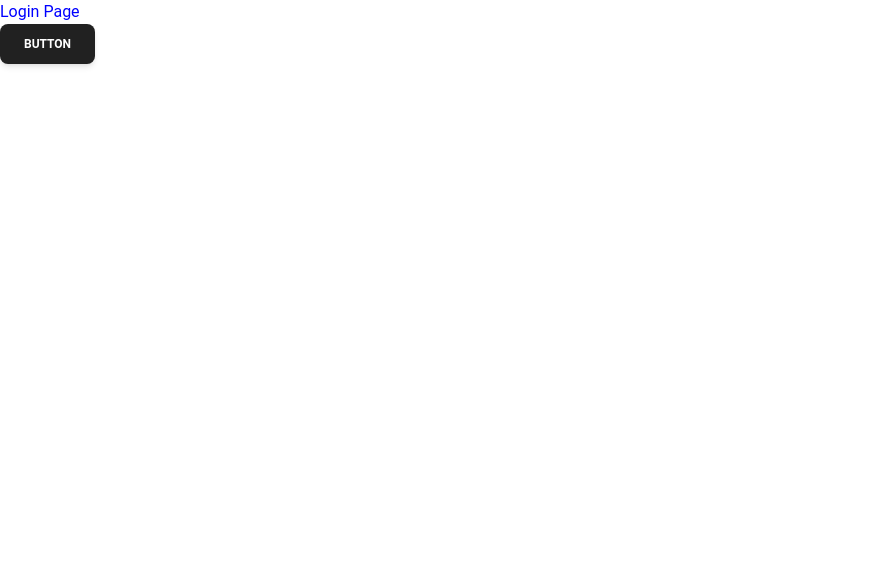
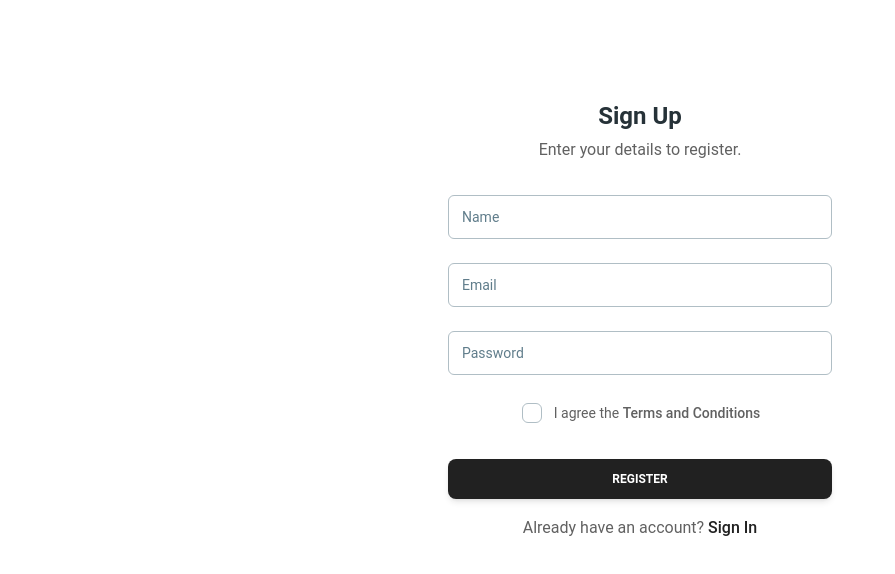
Before and after one commit to Harshbhama/Next-Typescript-SocialNtwk-FE, a Next.js app: page / in a window 1280 px wide. Shown: the top 574 px of the page, without its empty margins (0-895 px from the left). Built offline with nearby package versions, Linux system fonts and the light colour scheme.

Commit message:
add login/register react

```diff
--- /dev/null
+++ b/apis/Login/LoginApi.tsx
@@ -0,0 +1,51 @@
+
+import axios from "axios";
+
+interface Body {
+  email: String,
+  password: String,
+  name: String
+}
+
+export const LoginApi = (body:Body, checkForLogin: String) => {
+  console.log(body)
+  axios.defaults.withCredentials = true;
+  let email = body?.email;
+  let password = body?.password;
+  let name = body?.name;
+  return new Promise((resolve, reject) => {
+     let dataQuery = checkForLogin === "login" ? {
+        query: `
+        mutation{
+          loginUser(email: "${email}", password: "${password}"){
+            error
+            msg
+            token
+            user_id
+          }
+        }`
+      }: {
+        query: `
+        mutation{
+          createUser(email: "${email}", name: "${name}", password: "${password}") {
+            error
+            msg
+            token
+          }
+        }`
+      }
+    axios({
+      url: 'http://localhost:4000/login/graphql',
+      method: 'post',
+      data: dataQuery
+    }).then((result) => {
+      resolve(result)
+    }).catch(err => {
+      reject(err)
+    });
+  })
+}
+
+export const Register = () => {
+
+}
--- /dev/null
+++ b/components/LoginForm.tsx
@@ -0,0 +1,91 @@
+import React, { useState } from "react";
+import {
+	Card,
+	Input,
+	Checkbox,
+	Button,
+	Typography,
+} from "@material-tailwind/react";
+
+import variables from "../styles/LoginForm/login-form.module.scss"
+import { LoginApi } from "@/apis/Login/LoginApi";
+export function LoginForm({setStorage}: any) {
+	const [formSignup, setForm] = useState(true);
+	const [formProps, setFormProps] = useState({
+		name: "",
+		email: "",
+		password: ""
+	})
+	const onToggleOptions = () => {
+		if(formSignup){
+			setForm(false)
+		}else{
+			setForm(true)
+		}
+	}
+	const onInputChange = (e: any, name: any) => {
+		setFormProps({...formProps, [name]: e.target.value})
+	}
+	const onSignOptions = async () => {
+		try{
+			await LoginApi(formProps, !formSignup ? "login": "register")
+			localStorage.setItem("loginDetails", "true");
+			setStorage(true);
+		}catch(err){
+			console.log(err);
+		}
+	}
+	const formOptions = {
+		title: formSignup ? "Sign Up": "Sign In",
+		desc: formSignup ? "Enter your details to register.": "Enter your details to sign in.",
+		btn: formSignup ? "Register": "Sign In",
+		signBtn: formSignup ? "Sign In": "Sign Up"
+	}
+
+	return (
+		<div className={variables.loginForm}>
+		<Card color="transparent" shadow={false}>
+			<Typography variant="h4" color="blue-gray">
+				<p>{formOptions?.title}</p>
+			</Typography>
+			<Typography color="gray" className="mt-1 font-normal">
+				{formOptions?.desc}
+			</Typography>
+			<form className="mt-8 mb-2 w-80 max-w-screen-lg sm:w-96">
+				<div className="mb-4 flex flex-col gap-6">
+					{formSignup && <Input size="lg" label="Name" onChange={(e) => onInputChange(e, "name")}/>}
+					<Input size="lg" label="Email" onChange={(e) => onInputChange(e, "email")}/>
+					<Input type="password" size="lg" label="Password" onChange={(e) => onInputChange(e, "password")}/>
+				</div>
+				<Checkbox
+					label={
+						<Typography
+							variant="small"
+							color="gray"
+							className="flex items-center font-normal"
+						>
+							I agree the
+							<a
+								href="#"
+								className="font-medium transition-colors hover:text-gray-900"
+							>
+								&nbsp;Terms and Conditions
+							</a>
+						</Typography>
+					}
+					containerProps={{ className: "-ml-2.5" }}
+				/>
+				<Button className="mt-6" fullWidth onClick={onSignOptions}>
+					{formOptions?.btn}
+				</Button>
+				<Typography color="gray" className="mt-4 text-center font-normal">
+					Already have an account?{" "}
+					<a onClick = {onToggleOptions}href="#" className="font-medium text-gray-900">
+						{formOptions?.signBtn}
+					</a>
+				</Typography>
+			</form>
+		</Card>
+		</div>
+	);
+}
--- a/pages/index.tsx
+++ b/pages/index.tsx
@@ -1,17 +1,26 @@
-import Image from 'next/image'
-import { Inter } from 'next/font/google'
-import variables from "../styles/variables.module.scss";
-import { Button } from "@material-tailwind/react";
 
-const inter = Inter({ subsets: ['latin'] })
 
+import { useEffect, useLayoutEffect, useState } from "react";
+import variables from "../styles/login.module.scss";
+import { LoginForm } from "@/components/LoginForm";
+import Router from "next/router";
 export default function Home() {
+  const [login, setStorage] = useState(false);
+  const [mount, setMount] = useState(false);
+  useLayoutEffect(() => {
+    if(localStorage.getItem("loginDetails")){
+      Router.push('/landing')
+    }else{
+      setMount(true);
+    }
+  },[login])
   return (
-    <div className='container'>
-      <div className={variables.title}>
-        Login Page
-      </div>
-      <Button>Button</Button>
+    <div className={`container  ${variables.loginPage}`}>
+      {mount && <LoginForm setStorage={setStorage}/>}
+      {/* <div className="columns-1 md:columns-2">
+        <p>First</p>
+        <p>Second</p>
+      </div> */}
     </div>
   )
 }
--- /dev/null
+++ b/pages/landing/index.tsx
@@ -0,0 +1,10 @@
+import React, {memo} from "react"
+
+const Landing = () => {
+  return(
+    <>
+    In Landing Page
+    </>
+  )
+}
+export default memo(Landing);
--- /dev/null
+++ b/styles/LoginForm/login-form.module.scss
@@ -0,0 +1,6 @@
+.loginForm{
+    display: flex;
+    justify-content: center;
+    padding-top: 100px;
+    text-align: center;
+}
--- /dev/null
+++ b/styles/login.module.scss
@@ -0,0 +1,3 @@
+.loginPage{
+  color: red;
+}
--- a/styles/variables.module.scss
+++ b/styles/variables.module.scss
@@ -2,3 +2,6 @@ $color-primary: blue;
 .title{
     color: $color-primary
 }
+.login-page{
+    color: red;
+}
--- a/tailwind.config.ts
+++ b/tailwind.config.ts
@@ -15,6 +15,9 @@ const config: Config = withMT({
           'conic-gradient(from 180deg at 50% 50%, var(--tw-gradient-stops))',
       },
     },
+    container: {
+      center: true
+    },
   },
   plugins: [],
 })
```
